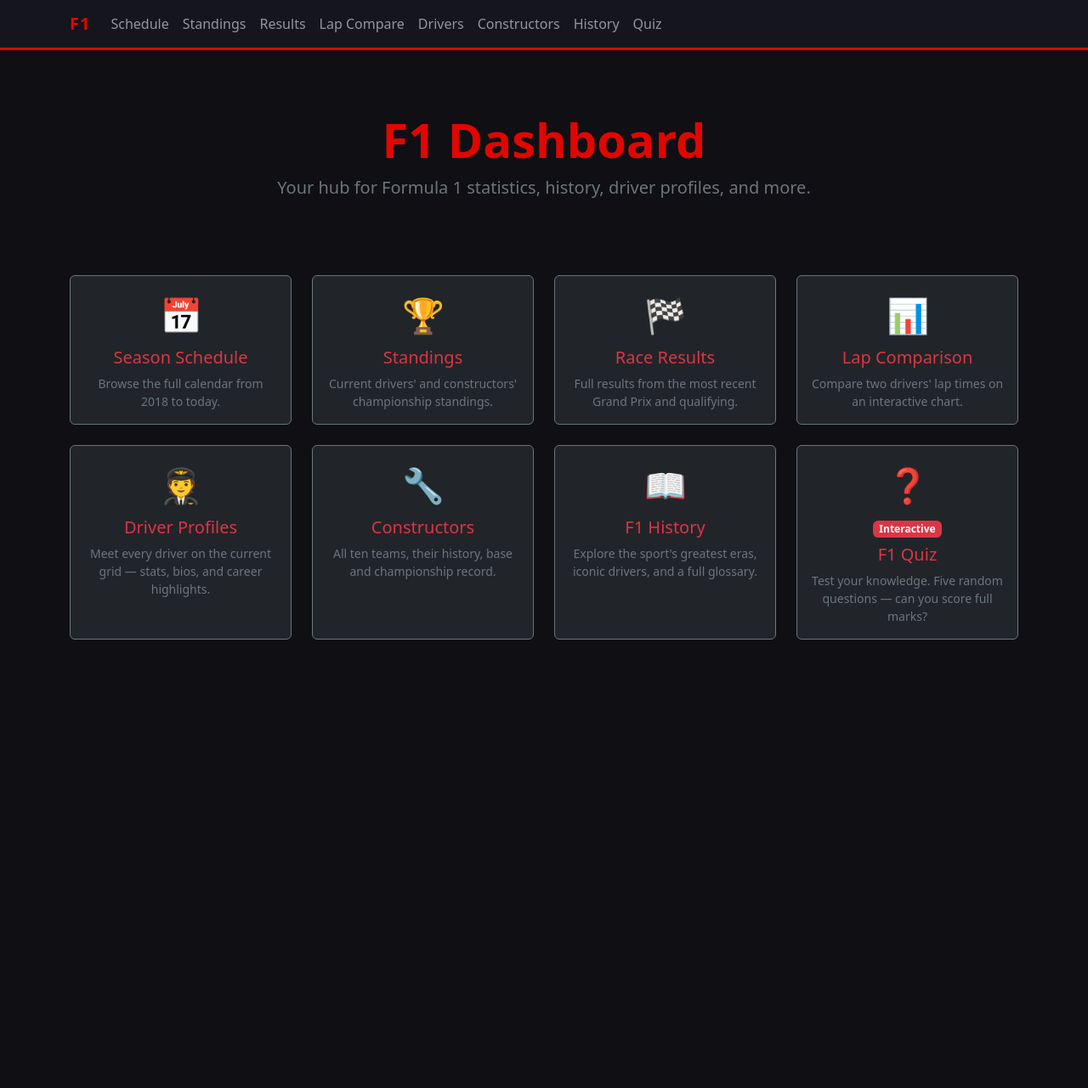
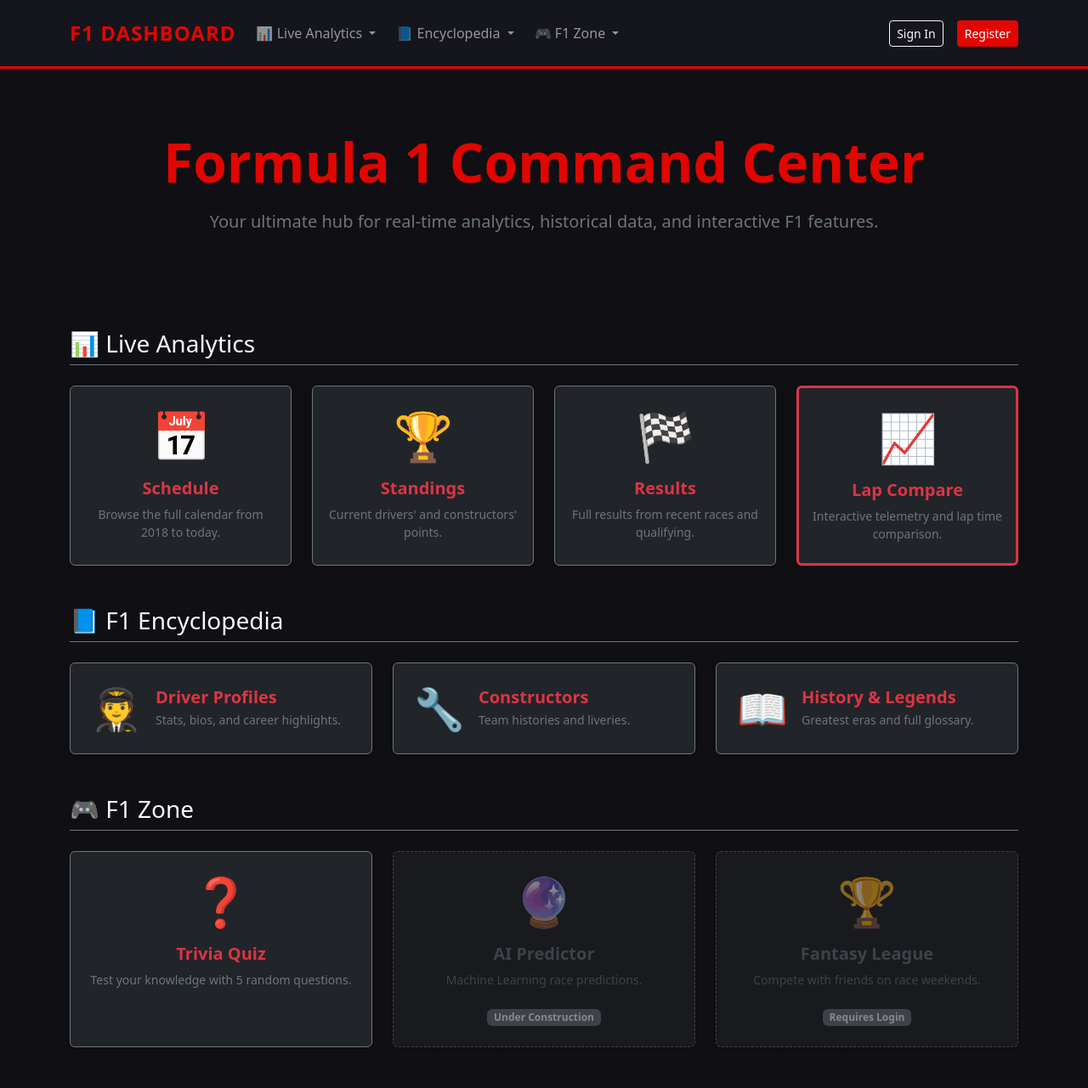
Before and after one commit to OleksandraKasatkina/f1-dashboard, a Django app: page / in a window 1280 px wide. Shown: the whole page at 85% size. Before the commit the page ends 753 px from the top, so only its background shows below. Run offline with Django 5.2, Linux system fonts and the light colour scheme; some libraries are stand-ins or nearby versions.

Commit message:
28.05.2026 13:44 OK

```diff
--- a/dashboard/templates/dashboard/base.html
+++ b/dashboard/templates/dashboard/base.html
@@ -6,12 +6,17 @@
     <title>{% block title %}F1 Dashboard{% endblock %}</title>
 
     <link href="https://cdn.jsdelivr.net/npm/bootstrap@5.3.3/dist/css/bootstrap.min.css" rel="stylesheet">
+    <!-- HTMX for dynamic interactions without page reloads -->
+    <script src="https://unpkg.com/htmx.org@1.9.10"></script>
 
     <style>
         body { background-color: #0f0f14; }
         .navbar { border-bottom: 3px solid #e10600; background-color: #15151e !important; }
         .navbar-brand { color: #e10600 !important; font-weight: 700; letter-spacing: 1px; }
-        .nav-link.active { color: #fff !important; border-bottom: 2px solid #e10600; }
+        .nav-link.active { color: #fff !important; font-weight: bold; }
+        .dropdown-menu { background-color: #1c1c27; border: 1px solid #2a2a38; }
+        .dropdown-item { color: #ccc; }
+        .dropdown-item:hover { background-color: #2a2a38; color: #fff; }
         h1 { color: #e10600; }
         .f1-btn { background-color: #e10600; color: white; transition: background-color 0.2s; }
         .f1-btn:hover { background-color: #c40500; color: white; }
@@ -20,39 +25,69 @@
 </head>
 <body>
 
-<nav class="navbar navbar-expand-lg navbar-dark mb-4">
+<nav class="navbar navbar-expand-lg navbar-dark mb-4 py-3">
     <div class="container">
-        <a class="navbar-brand" href="{% url 'home' %}">F1</a>
+        <a class="navbar-brand fs-4" href="{% url 'home' %}">F1 DASHBOARD</a>
         <button class="navbar-toggler" type="button" data-bs-toggle="collapse" data-bs-target="#navbarNav">
             <span class="navbar-toggler-icon"></span>
         </button>
+
         <div class="collapse navbar-collapse" id="navbarNav">
-            <ul class="navbar-nav">
-                <li class="nav-item">
-                    <a class="nav-link {% if request.resolver_match.url_name == 'schedule' %}active{% endif %}" href="{% url 'schedule' %}">Schedule</a>
+            <ul class="navbar-nav me-auto gap-2">
+                <!-- Live Analytics Dropdown -->
+                <li class="nav-item dropdown">
+                    <a class="nav-link dropdown-toggle" href="#" role="button" data-bs-toggle="dropdown">
+                        📊 Live Analytics
+                    </a>
+                    <ul class="dropdown-menu">
+                        <li><a class="dropdown-item" href="{% url 'schedule' %}">Season Schedule</a></li>
+                        <li><a class="dropdown-item" href="{% url 'standings' %}">Championship Standings</a></li>
+                        <li><a class="dropdown-item" href="{% url 'results' %}">Race Results</a></li>
+                        <li><hr class="dropdown-divider border-secondary"></li>
+                        <li><a class="dropdown-item" href="{% url 'compare' %}">Lap Time Comparison</a></li>
+                    </ul>
                 </li>
-                <li class="nav-item">
-                    <a class="nav-link {% if request.resolver_match.url_name == 'standings' %}active{% endif %}" href="{% url 'standings' %}">Standings</a>
+
+                <!-- Encyclopedia Dropdown -->
+                <li class="nav-item dropdown">
+                    <a class="nav-link dropdown-toggle" href="#" role="button" data-bs-toggle="dropdown">
+                        📘 Encyclopedia
+                    </a>
+                    <ul class="dropdown-menu">
+                        <li><a class="dropdown-item" href="{% url 'drivers' %}">Driver Profiles</a></li>
+                        <li><a class="dropdown-item" href="{% url 'constructors' %}">Constructors Info</a></li>
+                        <li><a class="dropdown-item" href="{% url 'history' %}">History & Legends</a></li>
+                    </ul>
                 </li>
-                <li class="nav-item">
-                    <a class="nav-link {% if request.resolver_match.url_name == 'results' %}active{% endif %}" href="{% url 'results' %}">Results</a>
-                </li>
-                <li class="nav-item">
-                    <a class="nav-link {% if request.resolver_match.url_name == 'compare' %}active{% endif %}" href="{% url 'compare' %}">Lap Compare</a>
-                </li>
-                <li class="nav-item">
-                    <a class="nav-link {% if request.resolver_match.url_name == 'drivers' %}active{% endif %}" href="{% url 'drivers' %}">Drivers</a>
-                </li>
-                <li class="nav-item">
-                    <a class="nav-link {% if request.resolver_match.url_name == 'constructors' %}active{% endif %}" href="{% url 'constructors' %}">Constructors</a>
-                </li>
-                <li class="nav-item">
-                    <a class="nav-link {% if request.resolver_match.url_name == 'history' %}active{% endif %}" href="{% url 'history' %}">History</a>
-                </li>
-                <li class="nav-item">
-                    <a class="nav-link {% if request.resolver_match.url_name == 'quiz' %}active{% endif %}" href="{% url 'quiz' %}">Quiz</a>
+
+                <!-- F1 Zone Dropdown -->
+                <li class="nav-item dropdown">
+                    <a class="nav-link dropdown-toggle" href="#" role="button" data-bs-toggle="dropdown">
+                        🎮 F1 Zone
+                    </a>
+                    <ul class="dropdown-menu">
+                        <li><a class="dropdown-item" href="{% url 'quiz' %}">Trivia Quiz</a></li>
+                        <li><a class="dropdown-item disabled text-secondary" href="#">AI Predictor (Coming Soon)</a></li>
+                        <li><a class="dropdown-item disabled text-secondary" href="#">Fantasy League (Coming Soon)</a></li>
+                    </ul>
                 </li>
             </ul>
+
+            <!-- Dynamic User Authentication Section -->
+            <div class="d-flex align-items-center gap-3">
+                {% if user.is_authenticated %}
+                    <span class="text-light small">
+                        Welcome, <a href="{% url 'profile' %}" class="text-danger fw-bold text-decoration-none transition-hover">{{ user.username }}</a>!
+                    </span>
+                    <form method="POST" action="{% url 'logout' %}" class="m-0">
+                        {% csrf_token %}
+                        <button type="submit" class="btn btn-outline-secondary btn-sm">Sign Out</button>
+                    </form>
+                {% else %}
+                    <a href="{% url 'login' %}" class="btn btn-outline-light btn-sm">Sign In</a>
+                    <a href="{% url 'register' %}" class="btn f1-btn btn-sm">Register</a>
+                {% endif %}
+            </div>
         </div>
     </div>
 </nav>
--- a/dashboard/templates/dashboard/home.html
+++ b/dashboard/templates/dashboard/home.html
@@ -2,89 +2,126 @@
 {% block title %}F1 Dashboard{% endblock %}
 
 {% block content %}
-<div class="text-center py-5 mb-4">
-    <h1 class="display-4 fw-bold">F1 Dashboard</h1>
-    <p class="lead text-secondary">Your hub for Formula 1 statistics, history, driver profiles, and more.</p>
+<div class="text-center py-5 mb-5">
+    <h1 class="display-3 fw-bold mb-3">Formula 1 Command Center</h1>
+    <p class="lead text-secondary max-w-75 mx-auto">
+        Your ultimate hub for real-time analytics, historical data, and interactive F1 features.
+    </p>
 </div>
 
-<div class="row row-cols-1 row-cols-md-2 row-cols-lg-4 g-4">
+<h3 class="border-bottom border-secondary pb-2 mb-4 text-light mt-5">📊 Live Analytics</h3>
+<div class="row row-cols-1 row-cols-md-2 row-cols-lg-4 g-4 mb-5">
     <div class="col">
-        <a href="{% url 'schedule' %}" class="card h-100 bg-dark border-secondary text-decoration-none text-light transition-hover">
-            <div class="card-body text-center">
-                <div class="fs-1 mb-2">📅</div>
-                <h5 class="card-title text-danger">Season Schedule</h5>
+        <a href="{% url 'schedule' %}" class="card h-100 bg-dark border-secondary text-decoration-none text-light transition-hover shadow-sm">
+            <div class="card-body text-center py-4">
+                <div class="display-4 mb-3">📅</div>
+                <h5 class="card-title text-danger fw-bold">Schedule</h5>
                 <p class="card-text text-secondary small">Browse the full calendar from 2018 to today.</p>
             </div>
         </a>
     </div>
     <div class="col">
-        <a href="{% url 'standings' %}" class="card h-100 bg-dark border-secondary text-decoration-none text-light transition-hover">
-            <div class="card-body text-center">
-                <div class="fs-1 mb-2">🏆</div>
-                <h5 class="card-title text-danger">Standings</h5>
-                <p class="card-text text-secondary small">Current drivers' and constructors' championship standings.</p>
+        <a href="{% url 'standings' %}" class="card h-100 bg-dark border-secondary text-decoration-none text-light transition-hover shadow-sm">
+            <div class="card-body text-center py-4">
+                <div class="display-4 mb-3">🏆</div>
+                <h5 class="card-title text-danger fw-bold">Standings</h5>
+                <p class="card-text text-secondary small">Current drivers' and constructors' points.</p>
             </div>
         </a>
     </div>
     <div class="col">
-        <a href="{% url 'results' %}" class="card h-100 bg-dark border-secondary text-decoration-none text-light transition-hover">
-            <div class="card-body text-center">
-                <div class="fs-1 mb-2">🏁</div>
-                <h5 class="card-title text-danger">Race Results</h5>
-                <p class="card-text text-secondary small">Full results from the most recent Grand Prix and qualifying.</p>
+        <a href="{% url 'results' %}" class="card h-100 bg-dark border-secondary text-decoration-none text-light transition-hover shadow-sm">
+            <div class="card-body text-center py-4">
+                <div class="display-4 mb-3">🏁</div>
+                <h5 class="card-title text-danger fw-bold">Results</h5>
+                <p class="card-text text-secondary small">Full results from recent races and qualifying.</p>
             </div>
         </a>
     </div>
     <div class="col">
-        <a href="{% url 'compare' %}" class="card h-100 bg-dark border-secondary text-decoration-none text-light transition-hover">
-            <div class="card-body text-center">
-                <div class="fs-1 mb-2">📊</div>
-                <h5 class="card-title text-danger">Lap Comparison</h5>
-                <p class="card-text text-secondary small">Compare two drivers' lap times on an interactive chart.</p>
-            </div>
-        </a>
-    </div>
-    <div class="col">
-        <a href="{% url 'drivers' %}" class="card h-100 bg-dark border-secondary text-decoration-none text-light transition-hover">
-            <div class="card-body text-center">
-                <div class="fs-1 mb-2">🧑‍✈️</div>
-                <h5 class="card-title text-danger">Driver Profiles</h5>
-                <p class="card-text text-secondary small">Meet every driver on the current grid — stats, bios, and career highlights.</p>
-            </div>
-        </a>
-    </div>
-    <div class="col">
-        <a href="{% url 'constructors' %}" class="card h-100 bg-dark border-secondary text-decoration-none text-light transition-hover">
-            <div class="card-body text-center">
-                <div class="fs-1 mb-2">🔧</div>
-                <h5 class="card-title text-danger">Constructors</h5>
-                <p class="card-text text-secondary small">All ten teams, their history, base and championship record.</p>
-            </div>
-        </a>
-    </div>
-    <div class="col">
-        <a href="{% url 'history' %}" class="card h-100 bg-dark border-secondary text-decoration-none text-light transition-hover">
-            <div class="card-body text-center">
-                <div class="fs-1 mb-2">📖</div>
-                <h5 class="card-title text-danger">F1 History</h5>
-                <p class="card-text text-secondary small">Explore the sport's greatest eras, iconic drivers, and a full glossary.</p>
-            </div>
-        </a>
-    </div>
-    <div class="col">
-        <a href="{% url 'quiz' %}" class="card h-100 bg-dark border-secondary text-decoration-none text-light transition-hover">
-            <div class="card-body text-center">
-                <div class="fs-1 mb-2">❓</div>
-                <span class="badge bg-danger mb-2">Interactive</span>
-                <h5 class="card-title text-danger">F1 Quiz</h5>
-                <p class="card-text text-secondary small">Test your knowledge. Five random questions — can you score full marks?</p>
+        <a href="{% url 'compare' %}" class="card h-100 bg-dark border-secondary text-decoration-none text-light transition-hover shadow-sm border-danger border-bottom border-3">
+            <div class="card-body text-center py-4">
+                <div class="display-4 mb-3">📈</div>
+                <h5 class="card-title text-danger fw-bold">Lap Compare</h5>
+                <p class="card-text text-secondary small">Interactive telemetry and lap time comparison.</p>
             </div>
         </a>
     </div>
 </div>
 
+<h3 class="border-bottom border-secondary pb-2 mb-4 text-light mt-5">📘 F1 Encyclopedia</h3>
+<div class="row row-cols-1 row-cols-md-3 g-4 mb-5">
+    <div class="col">
+        <a href="{% url 'drivers' %}" class="card h-100 bg-dark border-secondary text-decoration-none text-light transition-hover shadow-sm">
+            <div class="card-body p-4 d-flex align-items-center gap-3">
+                <div class="display-5">🧑‍✈️</div>
+                <div>
+                    <h5 class="card-title text-danger fw-bold mb-1">Driver Profiles</h5>
+                    <p class="card-text text-secondary small mb-0">Stats, bios, and career highlights.</p>
+                </div>
+            </div>
+        </a>
+    </div>
+    <div class="col">
+        <a href="{% url 'constructors' %}" class="card h-100 bg-dark border-secondary text-decoration-none text-light transition-hover shadow-sm">
+            <div class="card-body p-4 d-flex align-items-center gap-3">
+                <div class="display-5">🔧</div>
+                <div>
+                    <h5 class="card-title text-danger fw-bold mb-1">Constructors</h5>
+                    <p class="card-text text-secondary small mb-0">Team histories and liveries.</p>
+                </div>
+            </div>
+        </a>
+    </div>
+    <div class="col">
+        <a href="{% url 'history' %}" class="card h-100 bg-dark border-secondary text-decoration-none text-light transition-hover shadow-sm">
+            <div class="card-body p-4 d-flex align-items-center gap-3">
+                <div class="display-5">📖</div>
+                <div>
+                    <h5 class="card-title text-danger fw-bold mb-1">History & Legends</h5>
+                    <p class="card-text text-secondary small mb-0">Greatest eras and full glossary.</p>
+                </div>
+            </div>
+        </a>
+    </div>
+</div>
+
+<h3 class="border-bottom border-secondary pb-2 mb-4 text-light mt-5">🎮 F1 Zone</h3>
+<div class="row row-cols-1 row-cols-md-3 g-4">
+    <div class="col">
+        <a href="{% url 'quiz' %}" class="card h-100 bg-dark border-secondary text-decoration-none text-light transition-hover shadow-sm">
+            <div class="card-body text-center py-4">
+                <div class="display-4 mb-3">❓</div>
+                <h5 class="card-title text-danger fw-bold">Trivia Quiz</h5>
+                <p class="card-text text-secondary small">Test your knowledge with 5 random questions.</p>
+            </div>
+        </a>
+    </div>
+
+    <div class="col">
+        <div class="card h-100 bg-dark border-secondary text-light opacity-50 shadow-sm" style="border-style: dashed !important;">
+            <div class="card-body text-center py-4">
+                <div class="display-4 mb-3">🔮</div>
+                <h5 class="card-title text-secondary fw-bold">AI Predictor</h5>
+                <p class="card-text text-secondary small">Machine Learning race predictions.</p>
+                <span class="badge bg-secondary mt-2">Under Construction</span>
+            </div>
+        </div>
+    </div>
+    <div class="col">
+        <div class="card h-100 bg-dark border-secondary text-light opacity-50 shadow-sm" style="border-style: dashed !important;">
+            <div class="card-body text-center py-4">
+                <div class="display-4 mb-3">🏆</div>
+                <h5 class="card-title text-secondary fw-bold">Fantasy League</h5>
+                <p class="card-text text-secondary small">Compete with friends on race weekends.</p>
+                <span class="badge bg-secondary mt-2">Requires Login</span>
+            </div>
+        </div>
+    </div>
+</div>
+
 <style>
-    .transition-hover { transition: transform 0.2s, border-color 0.2s; }
+    .transition-hover { transition: transform 0.2s ease, border-color 0.2s ease; }
     .transition-hover:hover { transform: translateY(-5px); border-color: #e10600 !important; }
 </style>
 {% endblock %}
--- a/dashboard/urls.py
+++ b/dashboard/urls.py
@@ -2,7 +2,8 @@ from django.urls import path
 from .views import (
     HomeView, ScheduleView, StandingsView, ResultsView, CompareView,
     DriversView, DriverDetailView, ConstructorsView, HistoryView,
-    QuizView, QuizCheckView, CircuitDetailView
+    QuizView, QuizCheckView, CircuitDetailView,
+    RegisterView, CustomLoginView, CustomLogoutView, ProfileView # Added ProfileView
 )
 
 urlpatterns = [
@@ -18,4 +19,10 @@ urlpatterns = [
     path('quiz/', QuizView.as_view(), name='quiz'),
     path('quiz/check/', QuizCheckView.as_view(), name='quiz_check'),
     path('circuit/<str:location>/', CircuitDetailView.as_view(), name='circuit_detail'),
+
+    # Auth paths
+    path('register/', RegisterView.as_view(), name='register'),
+    path('login/', CustomLoginView.as_view(), name='login'),
+    path('logout/', CustomLogoutView.as_view(), name='logout'),
+    path('profile/', ProfileView.as_view(), name='profile'), # New path
 ]
--- a/dashboard/views.py
+++ b/dashboard/views.py
@@ -2,11 +2,17 @@ import json
 import random
 import base64
 from django.shortcuts import render, redirect
-from django.views.generic import TemplateView, View
-
+from django.views.generic import TemplateView, View, CreateView
+from django.contrib.auth.views import LoginView, LogoutView
+from django.urls import reverse_lazy
+from django.contrib import messages
+from django.contrib.auth.mixins import LoginRequiredMixin
+from .models import UserProfile
+from .forms import CustomRegisterForm, UserProfileForm
 from . import data
 from . import services
 
+# ── Main Pages ────────────────────────────────────────────────────────────────
 class HomeView(TemplateView):
     template_name = 'dashboard/home.html'
 
@@ -229,3 +235,56 @@ class QuizCheckView(View):
 
     def get(self, request, *args, **kwargs):
         return redirect('quiz')
+
+# ── Authentication Views ──────────────────────────────────────────────────────
+class RegisterView(CreateView):
+    template_name = 'dashboard/register.html'
+    form_class = CustomRegisterForm
+    success_url = reverse_lazy('login')
+
+    def form_valid(self, form):
+        messages.success(self.request, "Account created successfully! You can now log in.")
+        return super().form_valid(form)
+
+
+class CustomLoginView(LoginView):
+    template_name = 'dashboard/login.html'
+    redirect_authenticated_user = True
+
+    def get_success_url(self):
+        return reverse_lazy('home')
+
+
+class CustomLogoutView(LogoutView):
+    next_page = 'home'
+
+
+# ── Profile & Customization Views ─────────────────────────────────────────────
+class ProfileView(LoginRequiredMixin, TemplateView):
+    template_name = 'dashboard/profile.html'
+    login_url = 'login' # Redirects to login page if user is anonymous
+
+    def get_context_data(self, **kwargs):
+        context = super().get_context_data(**kwargs)
+        # Safely fetch or initialize a profile record for the active user
+        profile, created = UserProfile.objects.get_or_create(user=self.request.user)
+        form = UserProfileForm(instance=profile)
+
+        # Pass favorite driver/team objects if they exist to display custom elements
+        context.update({
+            'form': form,
+            'favorite_driver_data': data.DRIVER_MAP.get(profile.favorite_driver),
+            'favorite_team_data': next((t for t in data.CONSTRUCTORS_2026 if t['name'] == profile.favorite_team), None)
+        })
+        return context
+
+    def post(self, request, *args, **kwargs):
+        profile, created = UserProfile.objects.get_or_create(user=request.user)
+        form = UserProfileForm(request.POST, instance=profile)
+
+        if form.is_valid():
+            form.save()
+            messages.success(request, "Your preferences have been updated successfully!")
+            return redirect('profile')
+
+        return render(request, self.template_name, {'form': form})
```
Also changed, not shown: dashboard/forms.py (added, +44 -0 lines), dashboard/models.py (+9 -1 lines), dashboard/templates/dashboard/login.html (added, +48 -0 lines), dashboard/templates/dashboard/profile.html (added, +86 -0 lines), dashboard/templates/dashboard/register.html (added, +39 -0 lines), docker-compose.yml (added, +12 -0 lines), dashboard/migrations/0001_initial.py (added), 2 other files.
